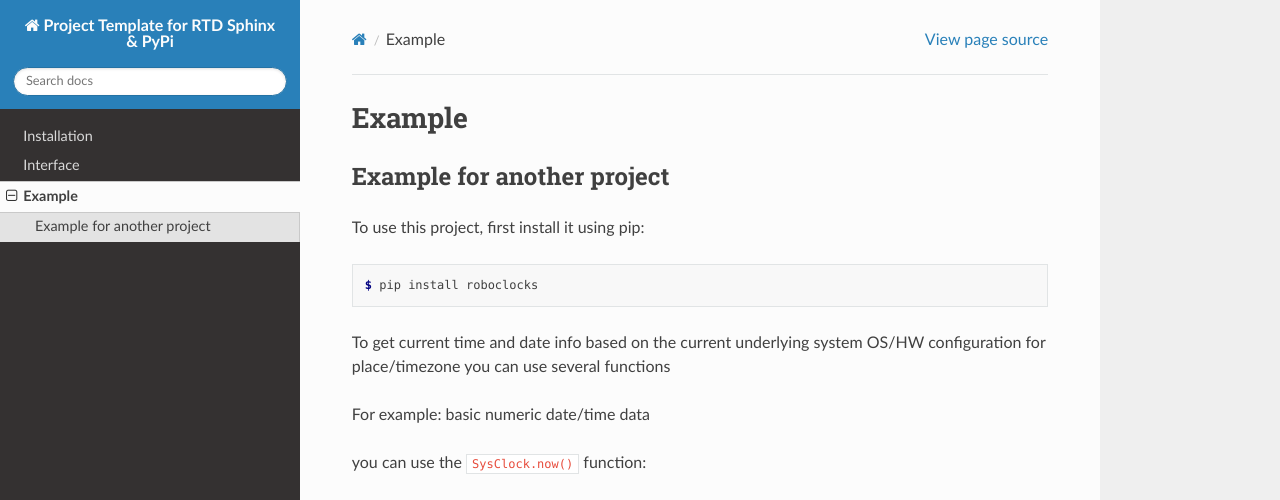
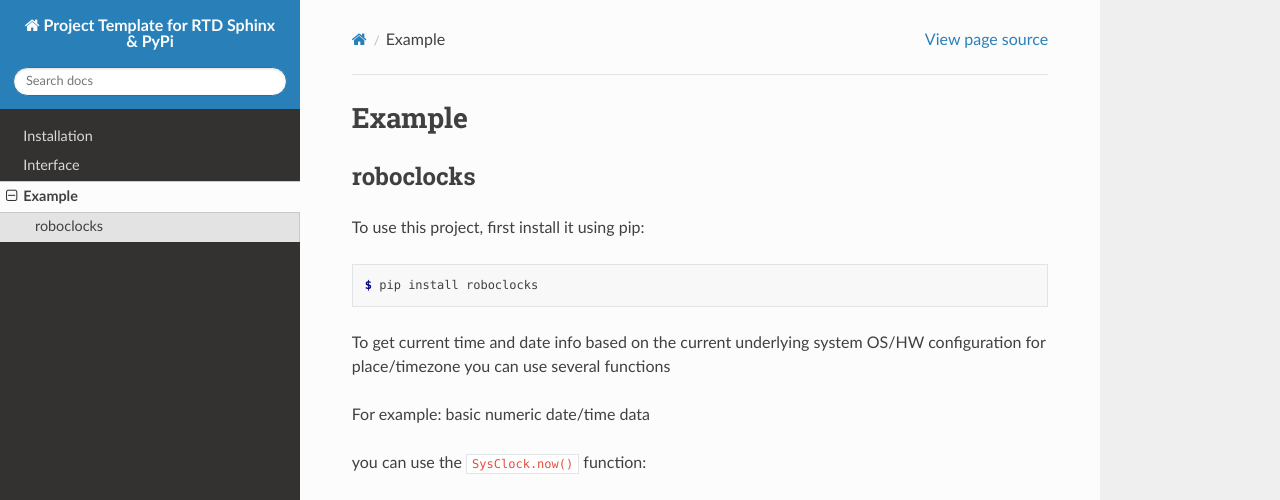
Before and after one commit to mkner/robo-pid, a Sphinx documentation site: the page built from docs/examples.rst, in a window 1280 px wide and 1319 px high. Shown: the top 500 px of the window. Built offline with Sphinx 7.4.7 and the Read the Docs theme 2.0.0, drawn with Linux system fonts in a browser that asks for light colours; grey boxes are pictures that could not be loaded.

Commit message:
Update examples.rst

```diff
--- a/docs/examples.rst
+++ b/docs/examples.rst
@@ -3,8 +3,8 @@
 Example
 ------------
 
-Example for another project
-****************************
+roboclocks
+**********
 
 To use this project, first install it using pip:
 
```
